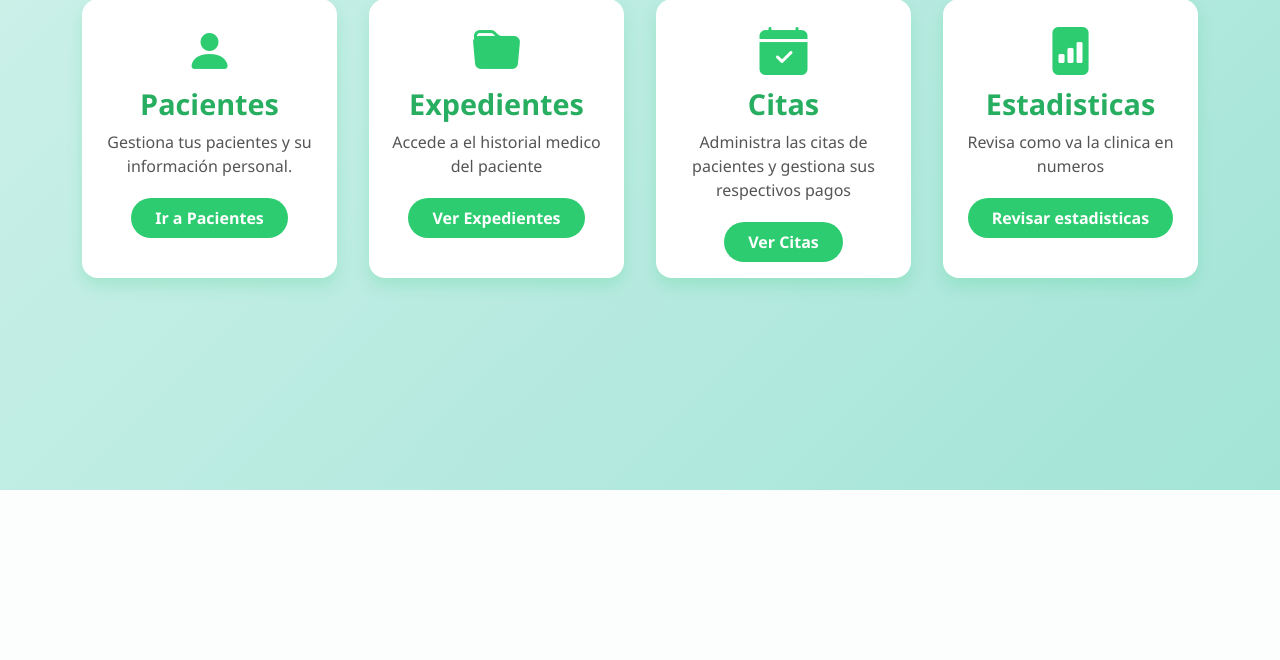
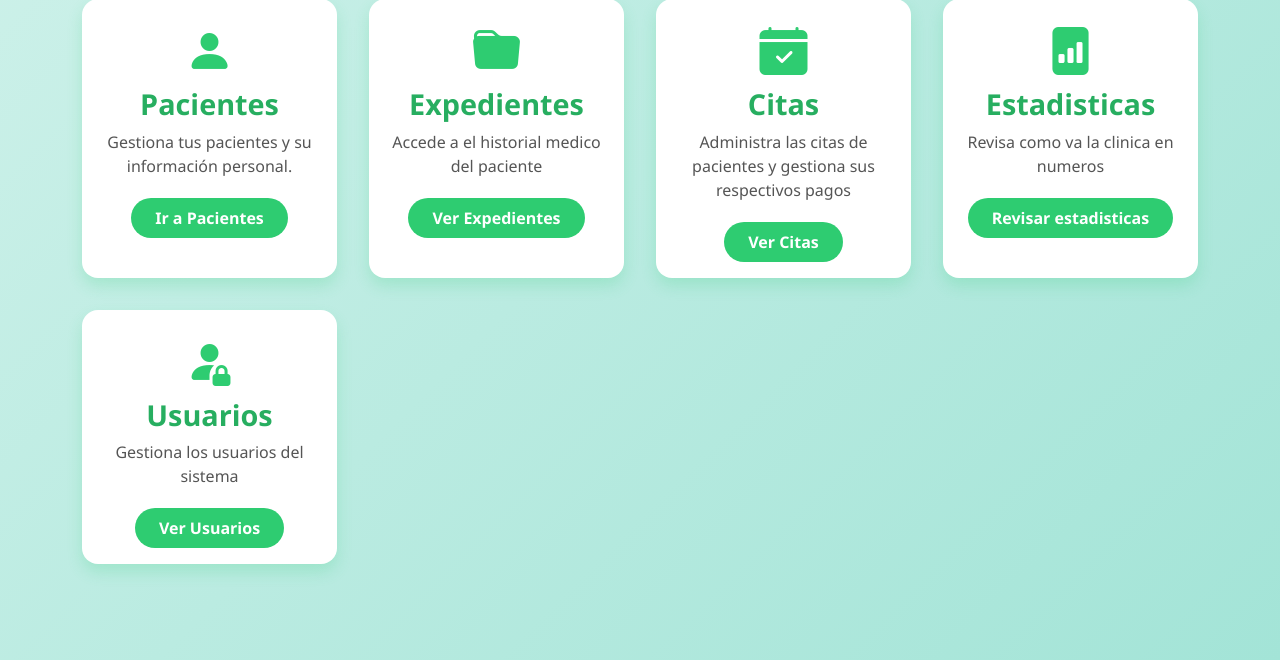
Before and after one commit to GaboGon25/ClinicaWeb, a Django app: page /index/ in a window 1280 px wide. Shown: the part 310-970 px from the top of the page. Before the commit the page ends 800 px from the top, so only its background shows below. Run offline with Django 5.2, Linux system fonts and the light colour scheme; a user stored in the database is signed in; some libraries are stand-ins or nearby versions.

Commit message:
Cambios en diseño

```diff
--- a/ClinicaWeb/JyGDreams/templates/index.html
+++ b/ClinicaWeb/JyGDreams/templates/index.html
@@ -58,6 +58,18 @@
         </div>
     </div>
     {% endif %}
+
+    <!-- Usuarios -->
+    {% if user.is_superuser %}
+    <div class="card card-action">
+        <div class="card-body">
+            <i class="bi bi-person-fill-lock icon"></i>
+            <h5 class="card-title">Usuarios</h5>
+            <p class="card-text">Gestiona los usuarios del sistema</p>
+            <a href="{% url 'lista_usuarios' %}" class="btn btn-emerald">Ver Usuarios</a>
+        </div>
+    </div>
+    {% endif %}
 </div>
 
 <script src="https://cdn.jsdelivr.net/npm/sweetalert2@11"></script>
--- a/ClinicaWeb/JyGDreams/templates/login.html
+++ b/ClinicaWeb/JyGDreams/templates/login.html
@@ -55,6 +55,7 @@
               <input type="hidden" name="form_type" value="reset_password">
               <h3 class="reset-title mb-3">Recuperar contraseña</h3>
               <p class="text-muted mb-4">Ingresa tu usuario para recibir una clave temporal en el correo registrado.</p>
+              <p class="text-muted mb-4">La clave temporal expirará en <strong>15 minutos</strong></p>
               <div class="mb-4 input-group-float">
                 <label class="form-label">Usuario</label>
                 <input type="text" name="username" class="form-control" required placeholder="Nombre de usuario" value="{{ username|default:'' }}">
--- a/ClinicaWeb/JyGDreams/templates/tabla_patient.html
+++ b/ClinicaWeb/JyGDreams/templates/tabla_patient.html
@@ -64,7 +64,7 @@
           <td class="text-center">{{ paciente.edad }}</td>
           <td class="text-center">
             <div class="dropdown">
-              <button class="btn btn-link text-dark p-0" type="button" id="dropdownMenuButton{{ paciente.id }}" data-bs-toggle="dropdown" aria-expanded="false" data-bs-boundary="viewport" style="text-decoration: none;">
+              <button class="btn btn-acciones p-0" type="button" id="dropdownMenuButton{{ paciente.id }}" data-bs-toggle="dropdown" aria-expanded="false" data-bs-boundary="viewport" style="text-decoration: none;">
                 <i class="bi bi-three-dots-vertical fs-4"></i>
               </button>
               <ul class="dropdown-menu dropdown-menu-end" aria-labelledby="dropdownMenuButton{{ paciente.id }}" data-bs-popper="static">
```
Also changed, not shown: ClinicaWeb/JyGDreams/templates/tabla_usuarios.html (+5 -5 lines).
